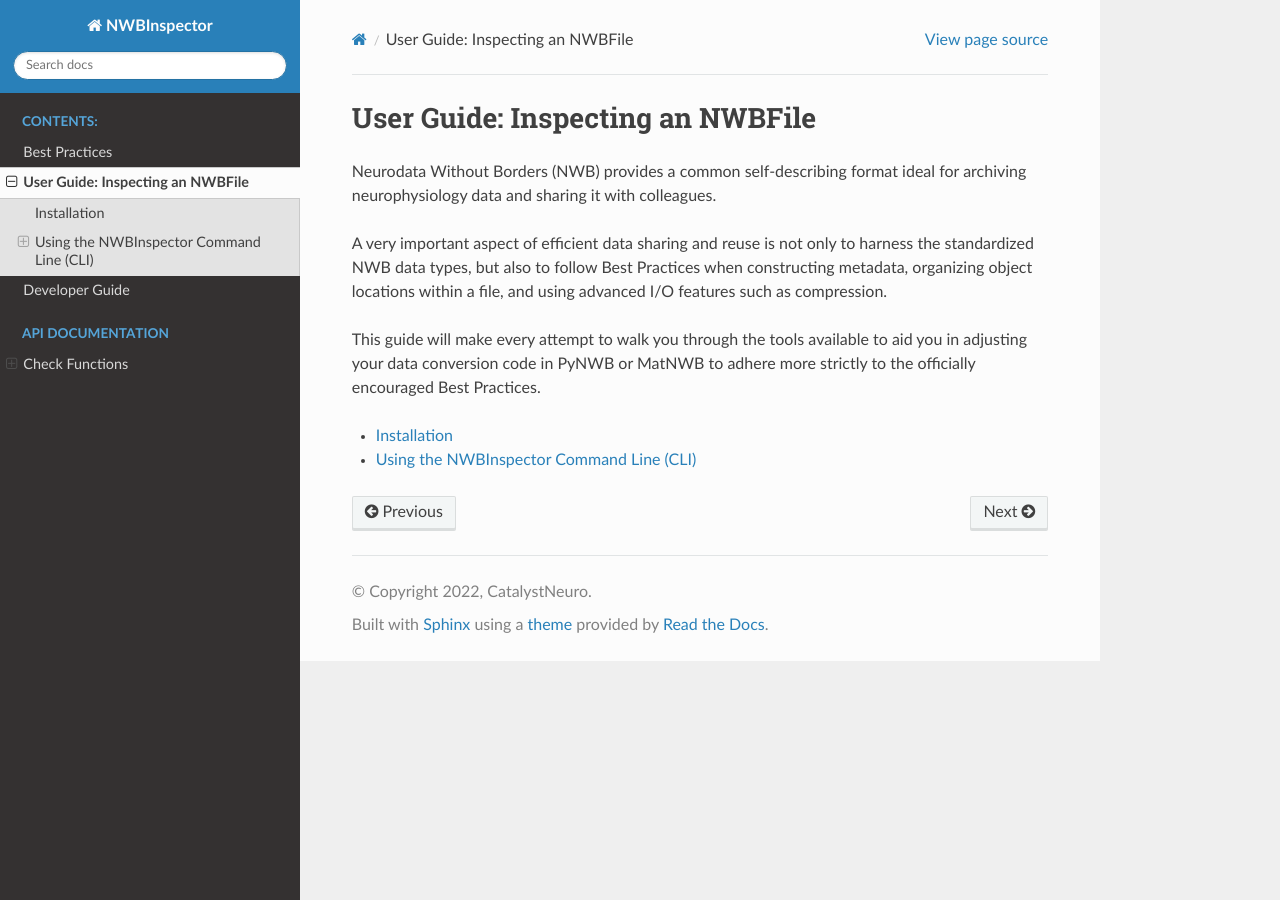
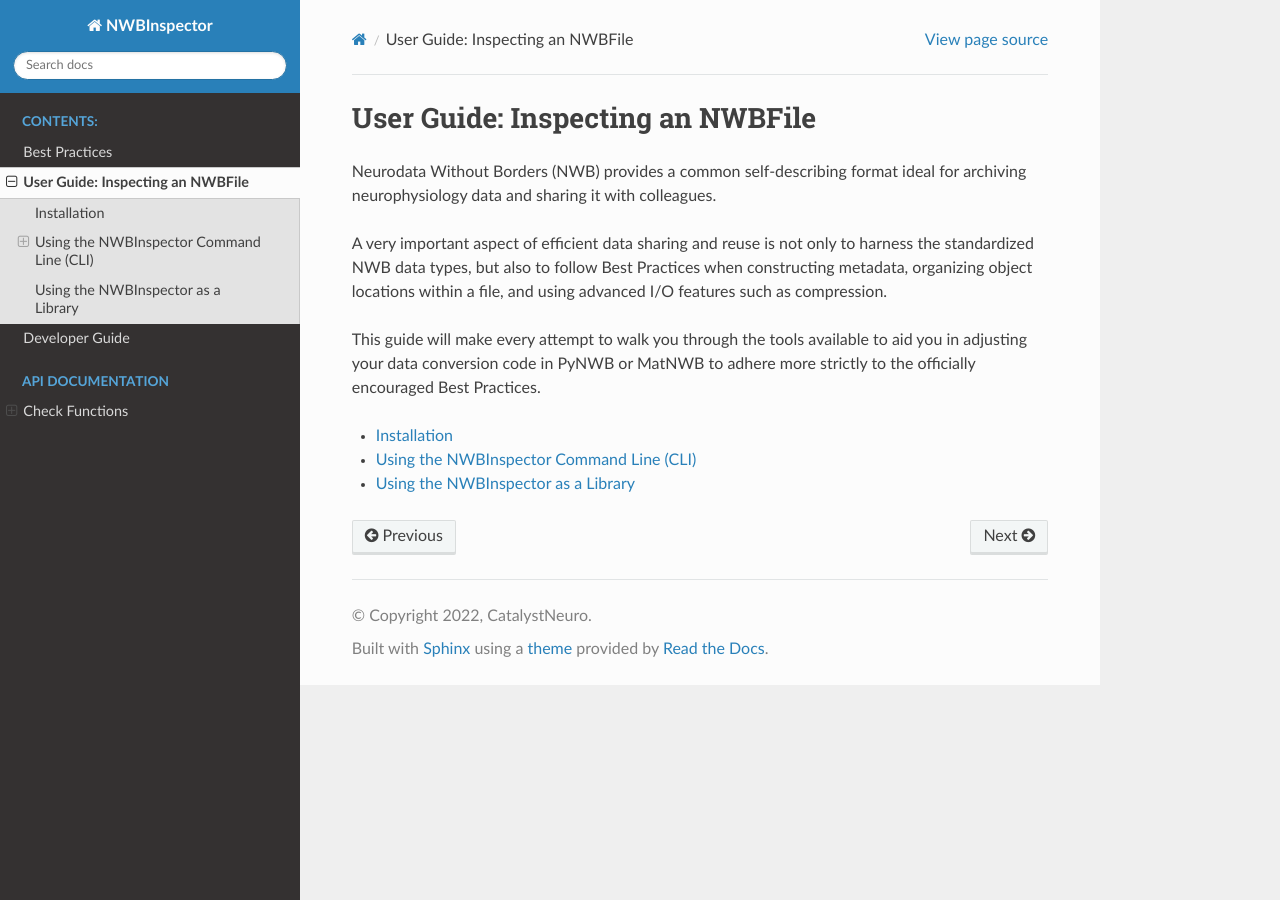
Before and after one commit to NeurodataWithoutBorders/nwbinspector, a Sphinx documentation site: the page built from docs/user_guide.rst, in a window 1280 px wide. Built offline with Sphinx 7.4.7 and the Read the Docs theme 2.0.0, drawn with Linux system fonts in a browser that asks for light colours.

Commit message:
Update user_guide.rst

```diff
--- a/docs/user_guide.rst
+++ b/docs/user_guide.rst
@@ -18,3 +18,4 @@ to adhere more strictly to the officially encouraged Best Practices.
 
     installation
     command_line_usage
+    using_as_a_library
```
